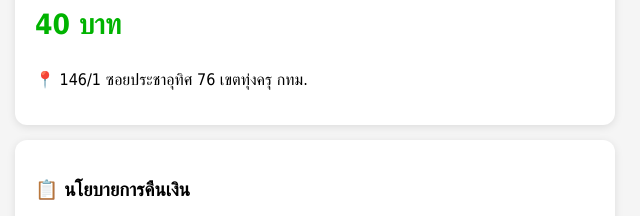
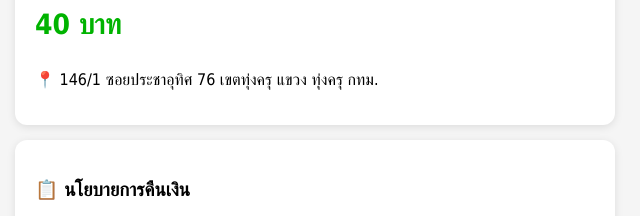
Before and after one commit to yodsapat25/laundry-payment, a plain HTML site: page index.html in a window 1280 px wide. Shown: the part 147-363 px from the top of the page, 325-965 px from the left. Drawn offline with Linux system fonts and the light colour scheme.

Commit message:
Update index.html

```diff
--- a/index.html
+++ b/index.html
@@ -18,7 +18,7 @@
         <h2>🧺 ซักผ้าหยอดเหรียญ LAUNDRY 24</h2>
         <p><strong>บริการ:</strong> ซักผ้า (1 เครื่อง)</p>
         <p class="price">40 บาท</p>
-        <p>📍 146/1 ซอยประชาอุทิศ 76 เขตทุ่งครุ กทม.</p>
+        <p>📍 146/1 ซอยประชาอุทิศ 76 เขตทุ่งครุ แขวง ทุ่งครุ กทม.</p>
     </div>
 
     <div class="card">
```
